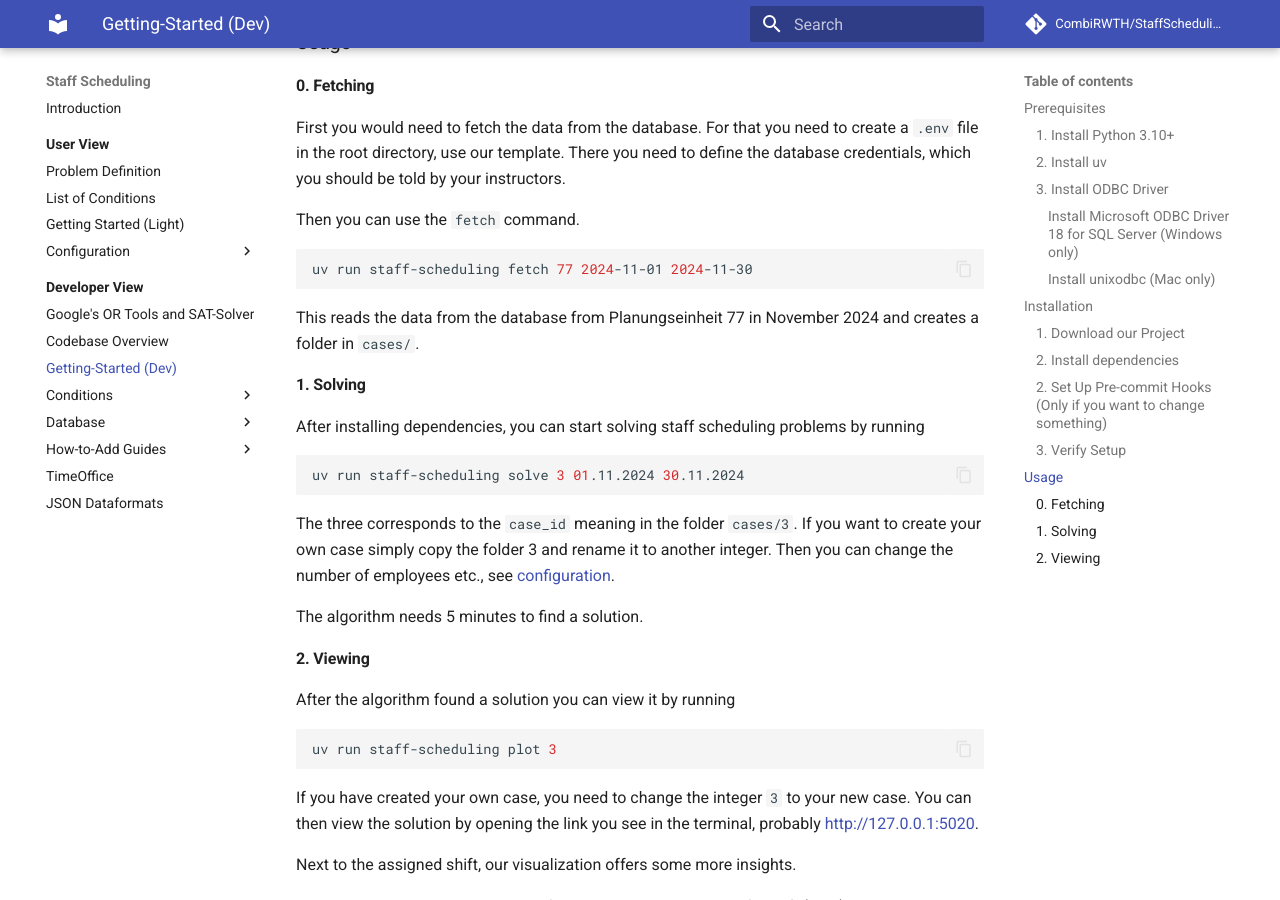
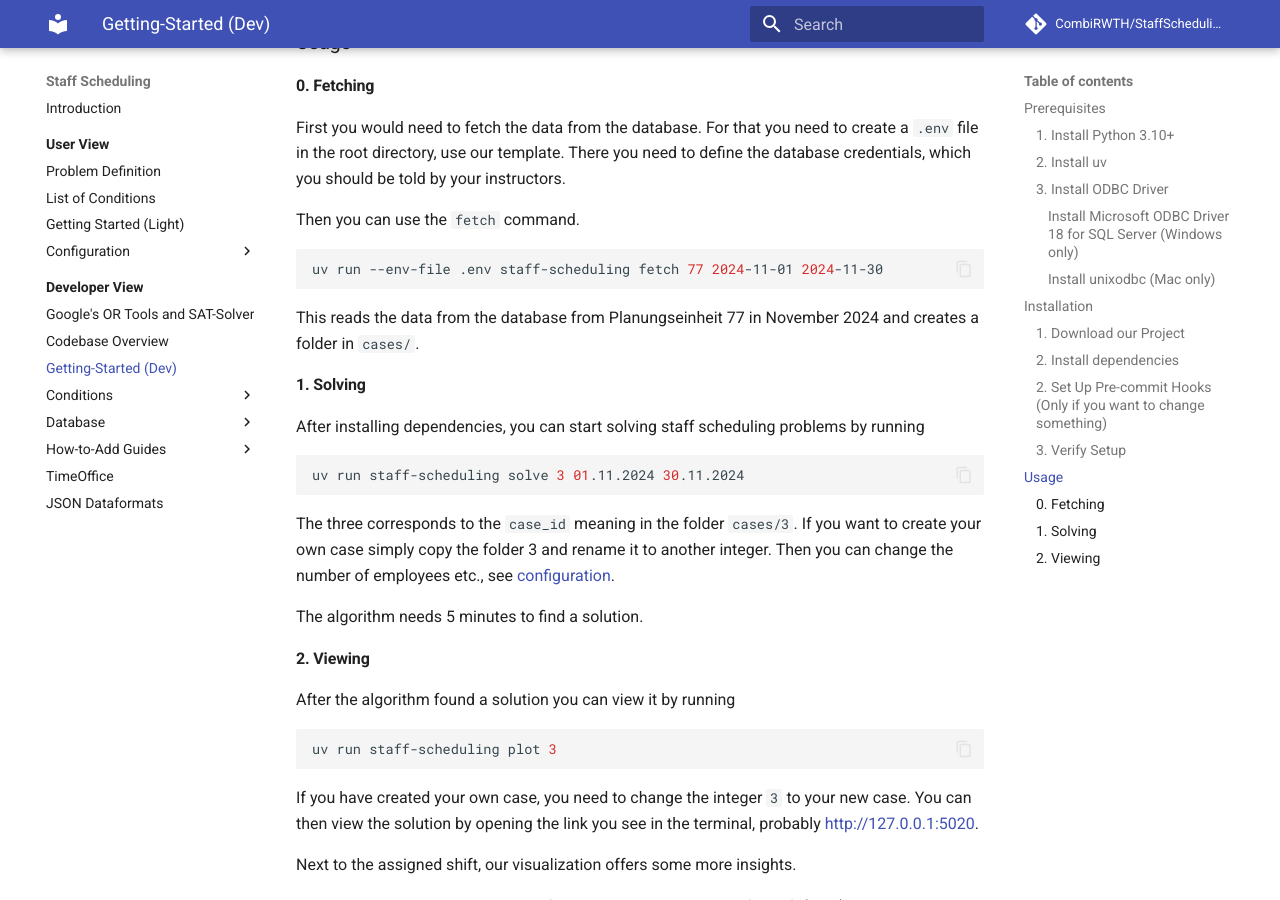
Before and after one commit to CombiRWTH/StaffScheduling, an MkDocs documentation site: the page built from docs/developer-view/getting-started-dev.md, in a window 1280 px wide and 900 px high, scrolled down 1787 px. Built offline with MkDocs 1.6.1 and Material for MkDocs 9.7.7, drawn with Linux system fonts in a browser that asks for light colours; comment, search, counter and statistics services are not loaded.

Commit message:
add env to fetch command

````diff
--- a/docs/developer-view/getting-started-dev.md
+++ b/docs/developer-view/getting-started-dev.md
@@ -50,7 +50,7 @@ There you need to define the database credentials, which you should be told by y
 
 Then you can use the `fetch` command.
 ```bash
-uv run staff-scheduling fetch 77 2024-11-01 2024-11-30
+uv run --env-file .env staff-scheduling fetch 77 2024-11-01 2024-11-30
 ```
 This reads the data from the database from Planungseinheit 77 in November 2024 and creates a folder
 in `cases/`.
````
